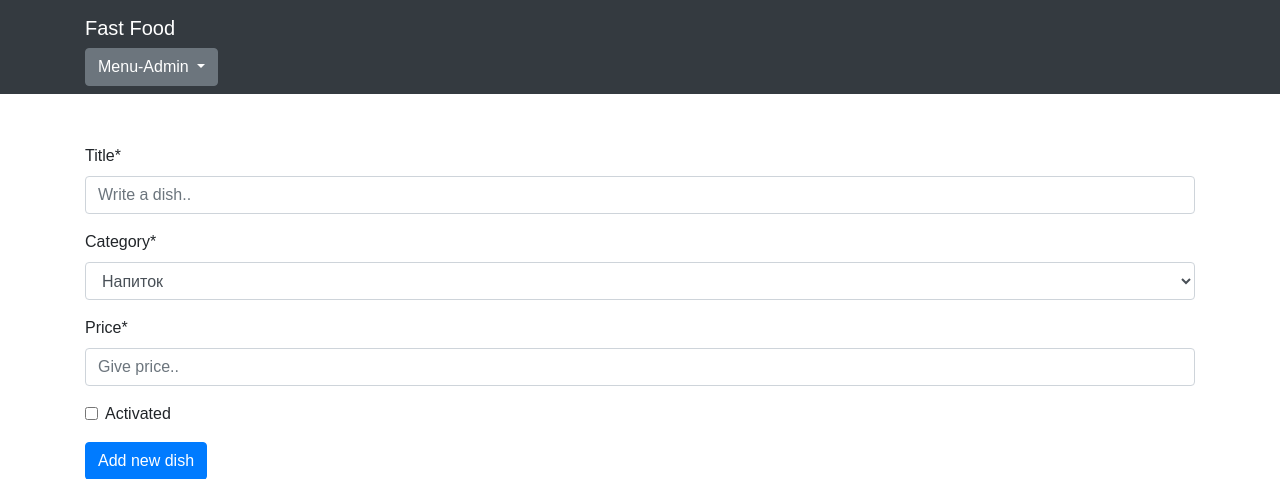
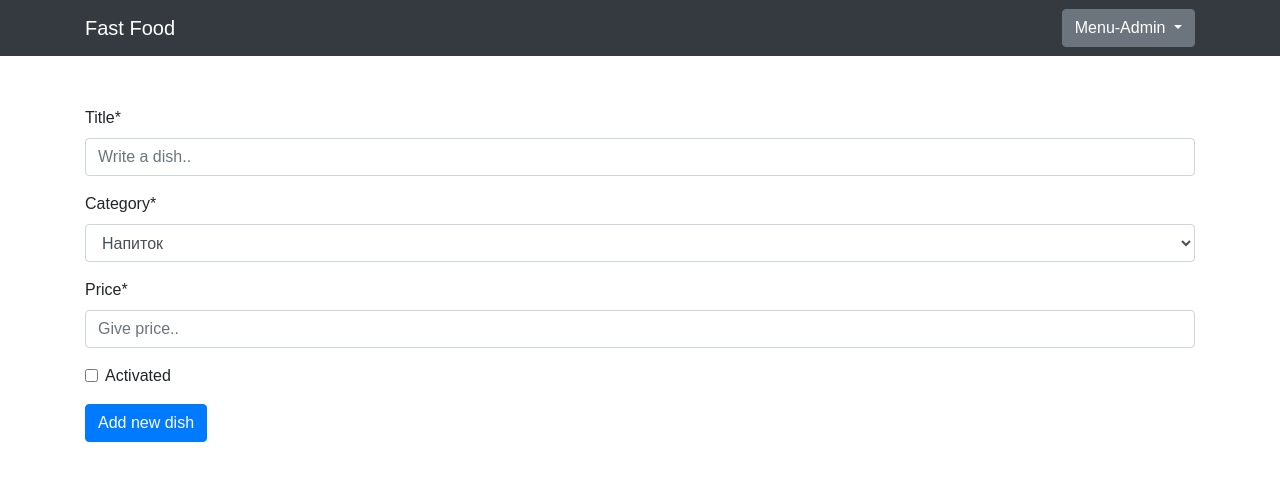
Before and after one commit to amirAkhmetzhanov94/fastfood, a Django app: page /dishes/new in a window 1280 px wide. Shown: the top 479 px of the page. Run offline with Django 3.2, Linux system fonts and the light colour scheme; some libraries are stand-ins or nearby versions.

Commit message:
HW-52 Переместил выпадающую менюшку навбара - вправо

```diff
--- a/source/webapp/templates/base.html
+++ b/source/webapp/templates/base.html
@@ -15,10 +15,9 @@
 </head>
 <body>
 <nav class="navbar navbar-dark bg-dark">
-    <div class='container'>
+    <div class="container">
         <a class="navbar-brand" href="/">Fast Food</a>
-    </div>
-    <div class="dropdown container">
+        <div class="dropdown">
             <button class="btn btn-secondary dropdown-toggle" type="button" id="dropdownMenuButton" data-toggle="dropdown" aria-haspopup="true" aria-expanded="false">
                 Menu-Admin
             </button>
@@ -26,6 +25,7 @@
                 <a class="dropdown-item" href="{% url 'orders' %}">Orders</a>
                 <a class="dropdown-item" href="{% url 'dishes' %}">Dishes</a>
                 <a class="dropdown-item" href="{% url 'add' %}">Add dish</a>
+            </div>
         </div>
     </div>
 </nav>
```
Lines whose indentation alone changed are shown as unchanged.
